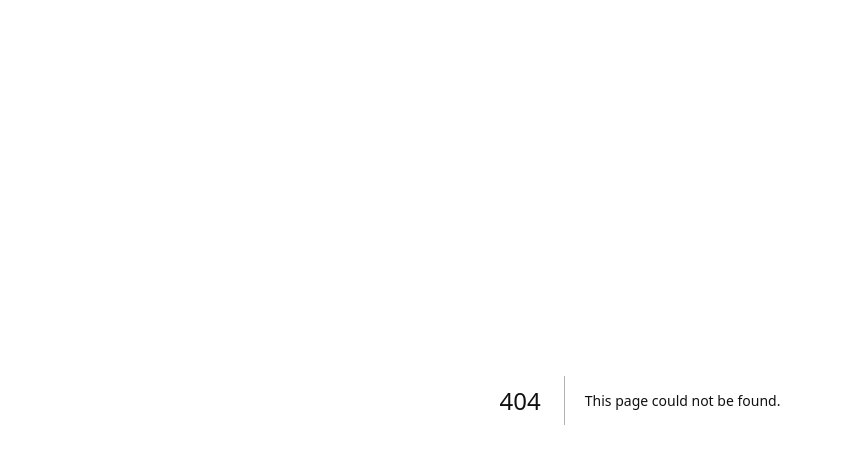
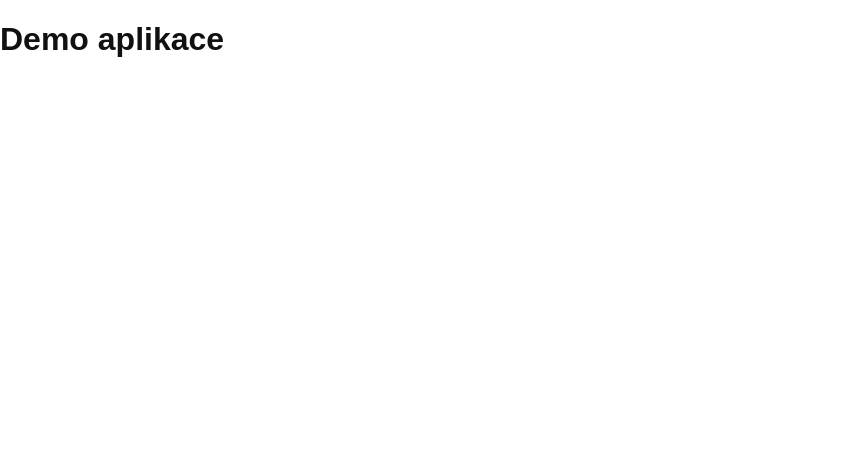
Before and after one commit to Lumir77/garazmistr-app, a Next.js app: page /demo in a window 1280 px wide. Before the commit this address had no page. Shown: the top 464 px of the page, without its empty margins (0-841 px from the left). Built offline with nearby package versions, Linux system fonts and the light colour scheme.

Commit message:
add demo

```diff
--- /dev/null
+++ b/app/demo/page.tsx
@@ -0,0 +1,3 @@
+export default function Demo() {
+  return <h1>Demo aplikace</h1>;
+}
```
